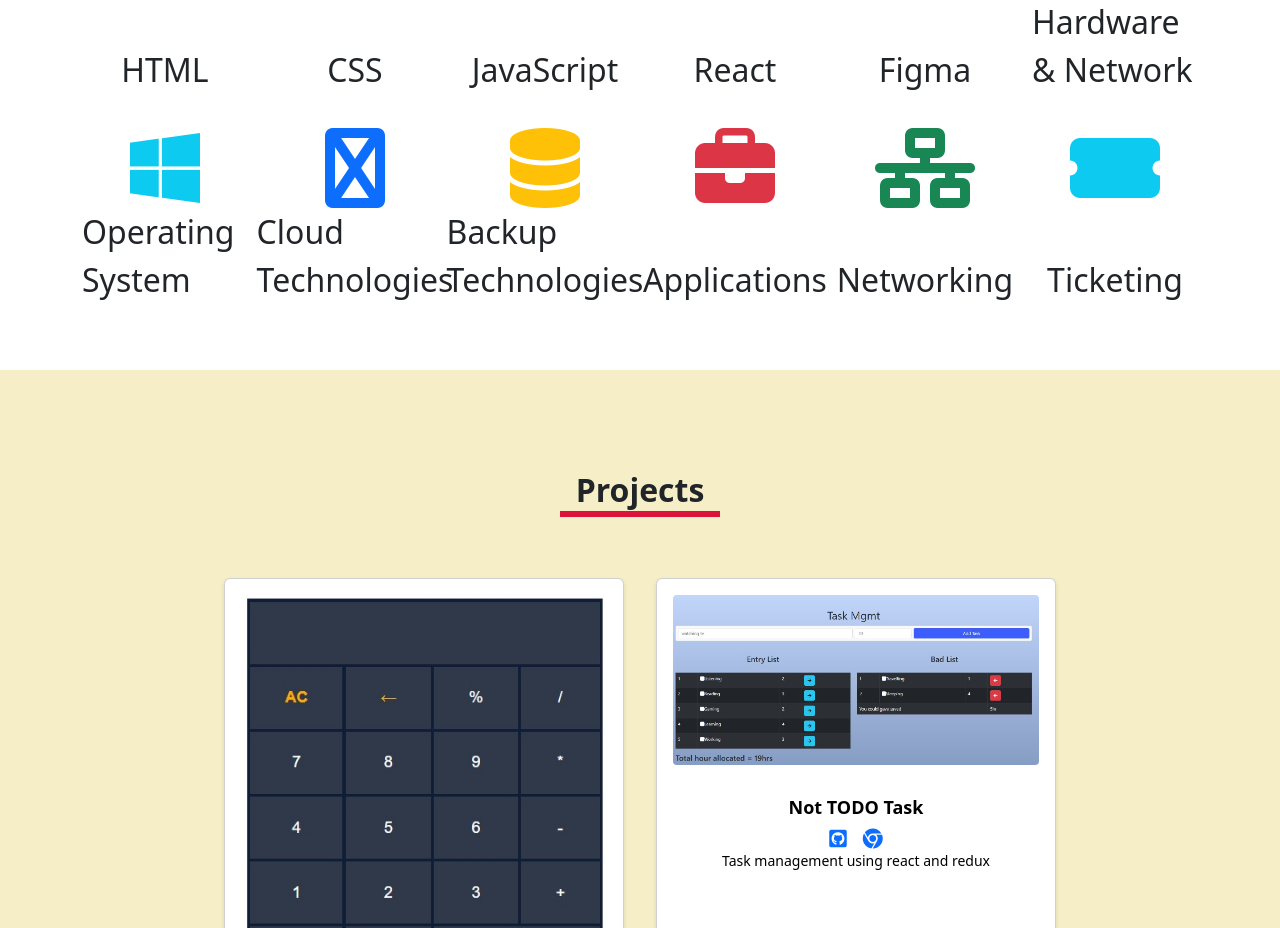
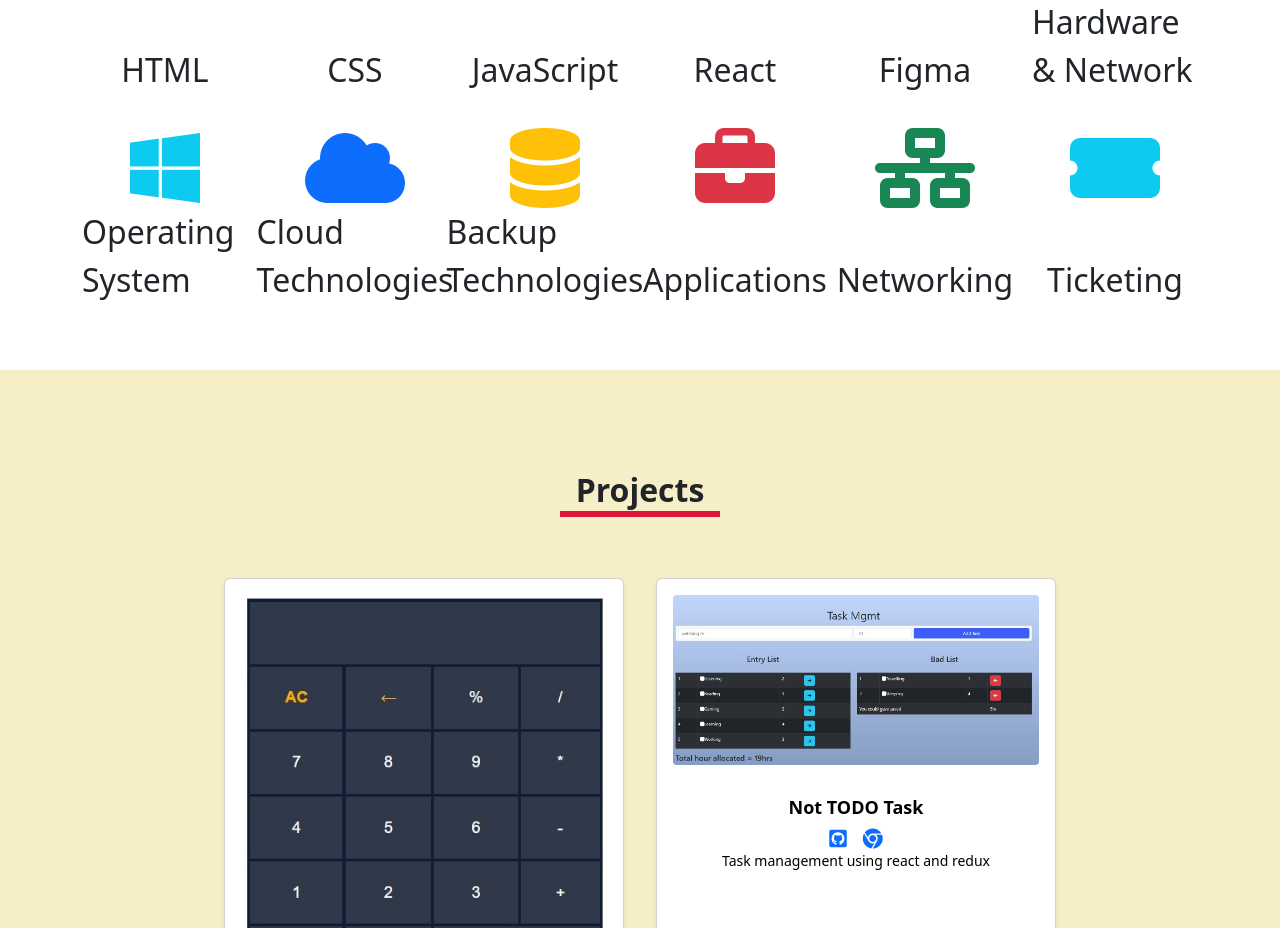
Before and after one commit to sumanchaudhary724/Personal_Portfolio, a React (Create React App) app: page / in a window 1280 px wide. Shown: the part 1584-2512 px from the top of the page. Built offline with nearby package versions, Linux system fonts and the light colour scheme.

Commit message:
Updated cloud icon

```diff
--- a/src/Components/Skills.js
+++ b/src/Components/Skills.js
@@ -35,7 +35,7 @@ export const Skills = () => {
                 System
               </div>
               <div className="col-4 col-md-2 icon-container">
-                <i className="fa-brands fa-cloud text-primary"></i> Cloud
+                <i className="fa-solid fa-cloud text-primary"></i> Cloud
                 Technologies
               </div>
               <div className="col-4 col-md-2 icon-container">
```
